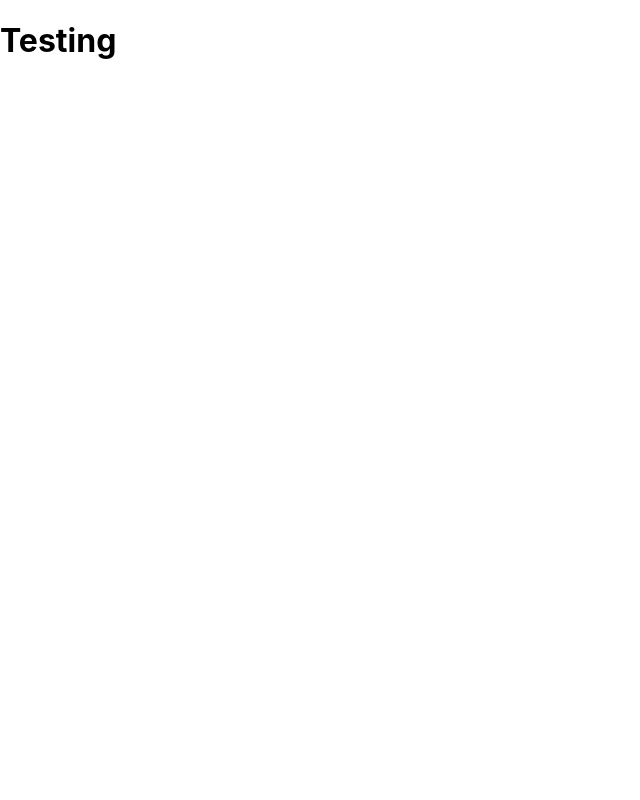
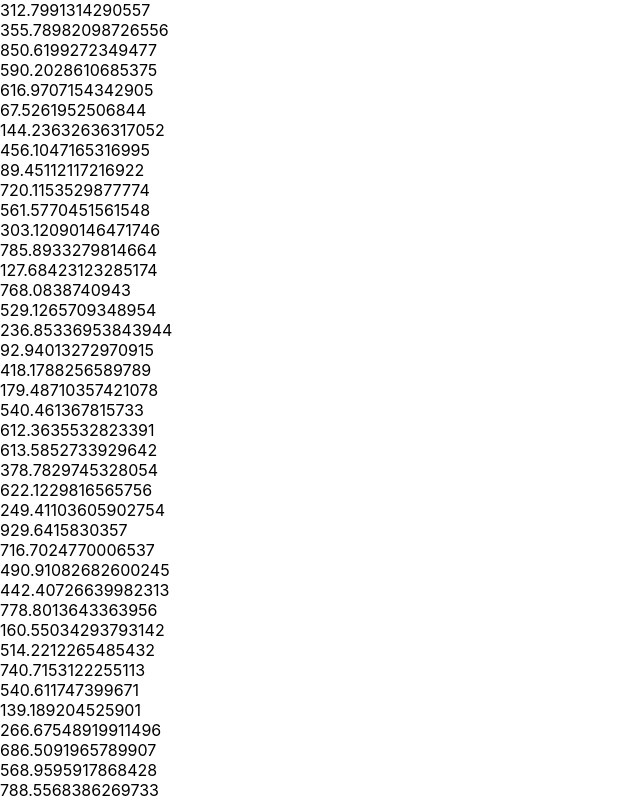
Before and after one commit to ankitdmon/sorting_visualizer, a React (Create React App) app: page / in a window 1280 px wide. Shown: the top 800 px of the page, without its empty margins (0-640 px from the left). Built offline with nearby package versions, Linux system fonts and the light colour scheme.

Commit message:
React components and Array random values

```diff
--- a/src/App.js
+++ b/src/App.js
@@ -1,8 +1,10 @@
+import React from "react";
+import SortingVisualizer from "./SortingVisualizer/SortingVisualizer";
 
 function App() {
   return (
     <div className="App">
-      <h1>Testing</h1>
+      <SortingVisualizer />
     </div>
   );
 }
--- /dev/null
+++ b/src/SortingVisualizer/SortingVisualizer.jsx
@@ -0,0 +1,49 @@
+import React from 'react';
+import './SortingVisualizer.css';
+
+export default class SortingVisualizer extends React.Component {
+  constructor(props) {
+    super(props);
+
+    this.state = {
+      array: [],
+    };
+  }
+
+  componentDidMount() {
+    this.resetArray();
+  }
+
+  componentWillUnmount() {
+    this.resetArray();
+  }
+
+  resetArray() {
+    const array = [];
+    for (let i = 0; i < 100; i++) {
+      array.push(randomIntFromInterval(5, 1000));
+    }
+    this.setState({ array });
+  }
+
+  render() {
+    const { array } = this.state;
+    return (
+      <>
+        {array.map((value, idx) => (
+          <div
+            className="array-bar"
+            key={idx}
+          >
+            {value}
+          </div>
+        ))}
+      </>
+    );
+  }
+}
+
+// lol using this link https://stackoverflow.com/questions/1527803/generating-random-whole-numbers-in-javascript-in-a-specific-range
+function randomIntFromInterval(min, max) {
+    return Math.random() * (max - min) + min;
+}
```
Also changed, not shown: src/SortingVisualizer/SortingVisualizer.css (added).
